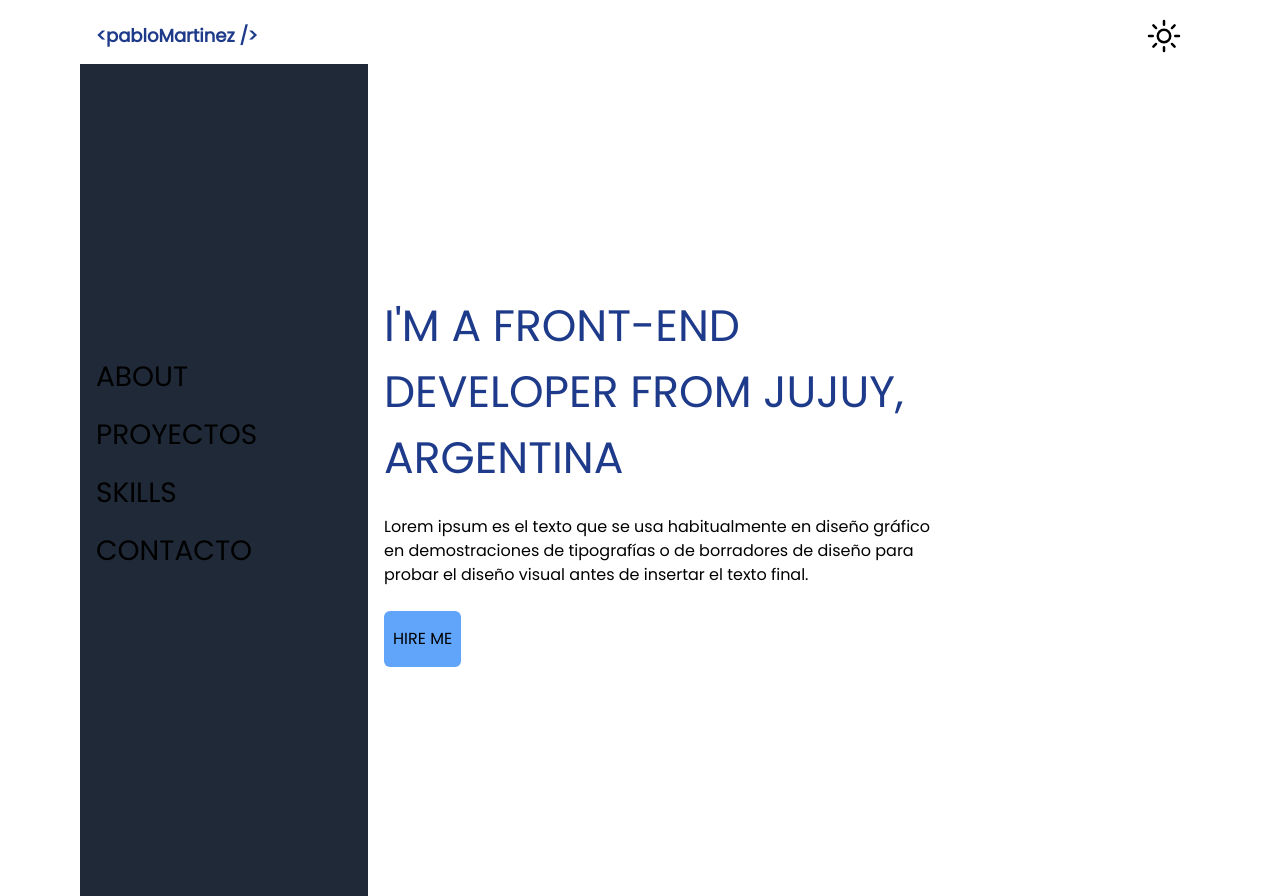
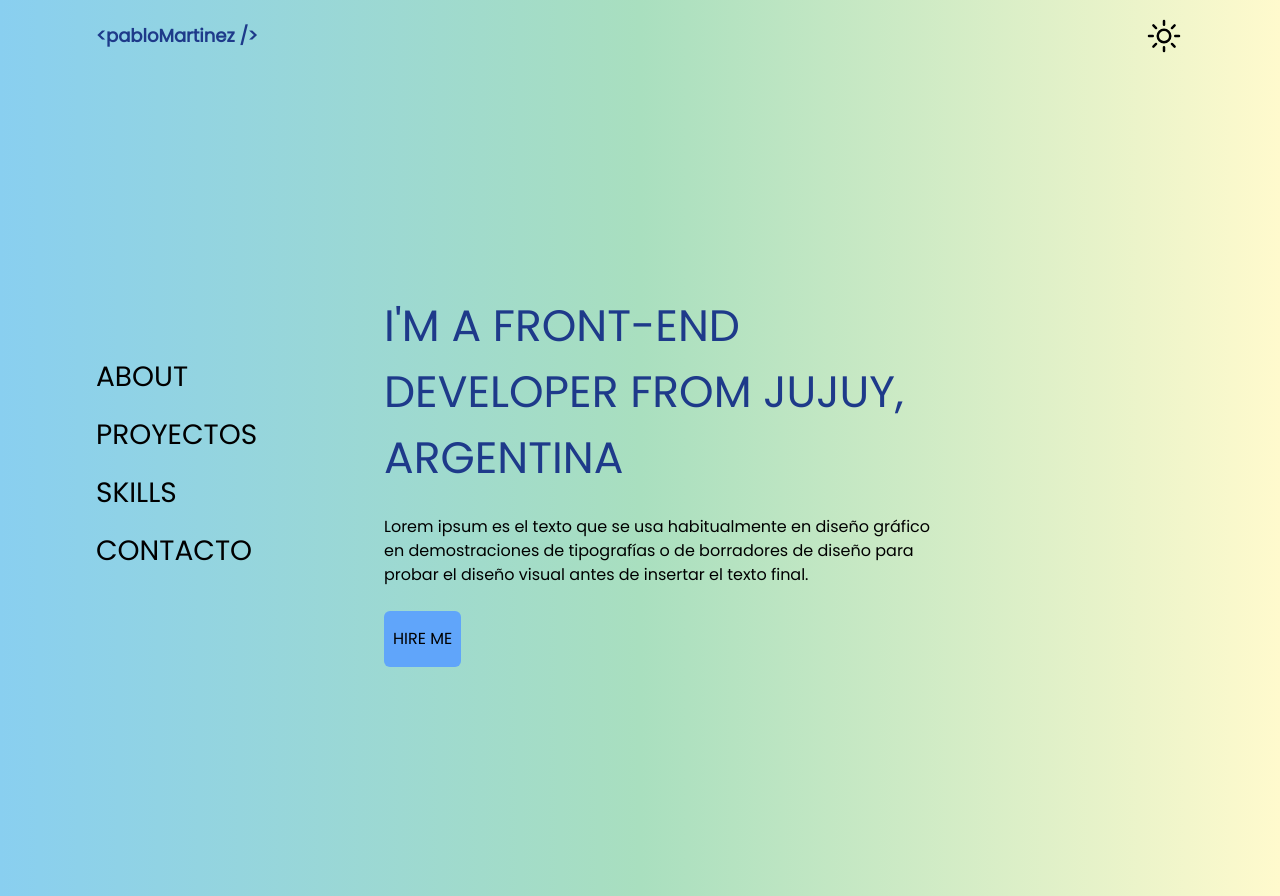
Before and after one commit to pablitomartinez/portfolio24, a Next.js app: page / in a window 1280 px wide. Built offline with nearby package versions, Linux system fonts and the light colour scheme.

Commit message:
se agregaron gradientes en la raiz del proyecto

```diff
--- a/src/app/globals.css
+++ b/src/app/globals.css
@@ -20,6 +20,13 @@
 body {
   background-color: var(--background-color);
   color: var(--text-color);
+}
+.bg-light-gradient {
+  background-image: linear-gradient(to right, #89CFF0, #A9DFBF, #FFFACD);
+}
+
+.dark .bg-dark-gradient {
+  background-image: linear-gradient(to right, #0F2027, #203A43, #2C5364);
 }
 
 h1, h2, h3, h4, h5, h6 {
--- a/src/app/layout.js
+++ b/src/app/layout.js
@@ -17,15 +17,15 @@ export const metadata = {
 
 export default function RootLayout({ children }) {
   return (
-    <html lang="en">
+    <html lang="en" className="bg-light-gradient dark:bg-dark-gradient">
       {/* <Head>
         <link rel="icon" href="./favicon.ico" />
       </Head> */}
       <body
-        className={` ${poppins.className} pt-16 md:pt-16 lg:px-20 grid grid-cols-1 lg:grid-cols-[auto,1fr] lg:min-h-screen`}
+        className={` ${poppins.className} pt-16 md:pt-16 lg:px-20 grid grid-cols-1 lg:grid-cols-[auto,1fr] lg:min-h-screen bg-light-gradient dark:bg-dark-gradient`}
       >
         <Header />
-        <aside className="bg-gray-800 text-white">
+        <aside className="text-white">
           <Navbar />
         </aside>
         <main className="p-4 flex justify-center items-center">{children}</main>
--- a/src/components/Navbar.jsx
+++ b/src/components/Navbar.jsx
@@ -2,7 +2,7 @@ import Link from "next/link";
 
 export default function Navbar() {
   return (
-    <nav className="flex flex-row lg:w-72 lg:flex-col lg:h-screen justify-center items-center lg:items-start lg:space-y-4 space-x-2 md:space-x-4 lg:space-x-0 p-4 bg-lightBackground dark:bg-darkBackground">
+    <nav className="flex flex-row lg:w-72 lg:flex-col lg:h-screen justify-center items-center lg:items-start lg:space-y-4 space-x-2 md:space-x-4 lg:space-x-0 p-4">
       <Link href="/about">
         <p className="hover:text-primaryDark uppercase text-center block md:w-auto w-full text-[18px] lg:text-[28px] text-lightText dark:text-darkText">
           About
--- a/tailwind.config.js
+++ b/tailwind.config.js
@@ -31,6 +31,10 @@ module.exports = {
         lightText: "#000000",
         darkText: "#FFFFFF",
       },
+      backgroundImage: {
+        "light-gradient":"linear-gradient(to right, #89CFF0, #A9DFBF, #FFFACD)",
+        "dark-gradient": "linear-gradient(to right, #0F2027, #203A43, #2C5364)",
+      },
     },
   },
   darkMode: "class",
```
